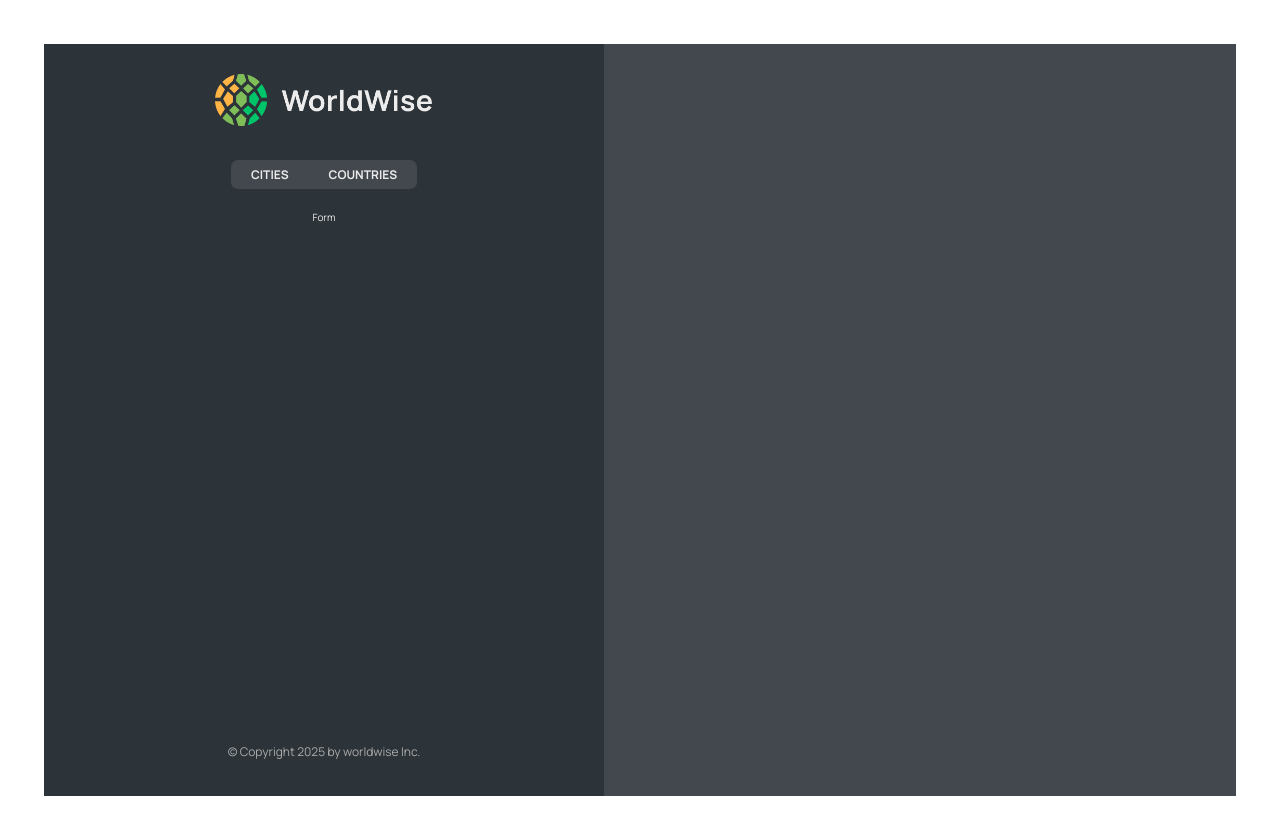
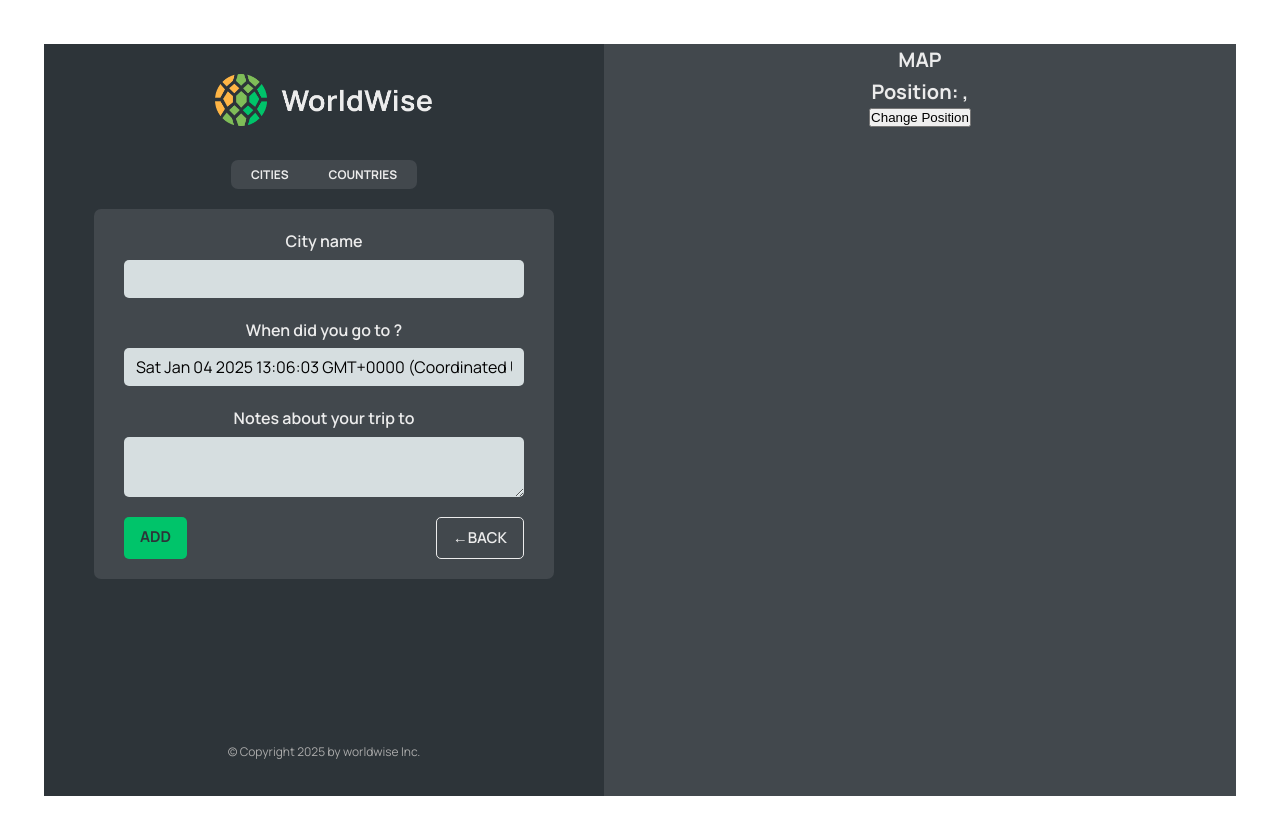
Before and after one commit to Alim1899/worldwise, a React (Vite) app: page /app/form in a window 1280 px wide. Shown: the top 834 px of the page. Built offline with nearby package versions, Linux system fonts and the light colour scheme; data requests are answered from the project's data file.

Commit message:
Completed navigation

```diff
--- a/src/components/Button/Button.jsx
+++ b/src/components/Button/Button.jsx
@@ -0,0 +1,8 @@
+import classes from "./Button.module.css";
+export default function Button({ children, onClick, type }) {
+  return (
+    <div onClick={onClick} type={type} className={`${classes.btn} ${classes[type]}`}>
+      {children}
+    </div>
+  );
+}
--- a/src/components/City/City.jsx
+++ b/src/components/City/City.jsx
@@ -1,3 +1,4 @@
+import { useParams, useSearchParams } from "react-router-dom";
 import styles from "./City.module.css";
 
 const formatDate = (date) =>
@@ -9,6 +10,10 @@
   }).format(new Date(date));
 
 function City() {
+  const [searchParams, setSearchParams] = useSearchParams();
+  const lat = searchParams.get("lat");
+  const lng = searchParams.get("lng");
+  const { id } = useParams();
   // TEMP DATA
   const currentCity = {
     cityName: "Lisbon",
@@ -20,42 +25,50 @@
   const { cityName, emoji, date, notes } = currentCity;
 
   return (
-    <div className={styles.city}>
-      <div className={styles.row}>
-        <h6>City name</h6>
-        <h3>
-          <span>{emoji}</span> {cityName}
-        </h3>
-      </div>
+    <>
+      <h1>city {id}</h1>
+      <p>
+        Position:{lat},{lng}
+      </p>
+    </>
+  );
+  // return (
+  //   <div className={styles.city}>
+  //     <div className={styles.row}>
+  //       <h6>City name</h6>
+  //       <h3>
+  //         <span>{emoji}</span> {cityName}
+  //       </h3>
+  //     </div>
 
-      <div className={styles.row}>
-        <h6>You went to {cityName} on</h6>
-        <p>{formatDate(date || null)}</p>
-      </div>
+  //     <div className={styles.row}>
+  //       <h6>You went to {cityName} on</h6>
+  //       <p>{formatDate(date || null)}</p>
+  //     </div>
 
-      {notes && (
-        <div className={styles.row}>
-          <h6>Your notes</h6>
-          <p>{notes}</p>
-        </div>
-      )}
+  //     {notes && (
+  //       <div className={styles.row}>
+  //         <h6>Your notes</h6>
+  //         <p>{notes}</p>
+  //       </div>
+  //     )}
 
-      <div className={styles.row}>
-        <h6>Learn more</h6>
-        <a
-          href={`https://en.wikipedia.org/wiki/${cityName}`}
-          target="_blank"
-          rel="noreferrer"
-        >
-          Check out {cityName} on Wikipedia &rarr;
-        </a>
-      </div>
+  //     <div className={styles.row}>
+  //       <h6>Learn more</h6>
+  //       <a
+  //         href={`https://en.wikipedia.org/wiki/${cityName}`}
+  //         target="_blank"
+  //         rel="noreferrer"
+  //       >
+  //         Check out {cityName} on Wikipedia &rarr;
+  //       </a>
+  //     </div>
 
-      <div>
-        <ButtonBack />
-      </div>
-    </div>
-  );
+  //     <div>
+  //       {/* <ButtonBack /> */}
+  //     </div>
+  //   </div>
+  // );
 }
 
 export default City;
--- a/src/components/City/CityItem.jsx
+++ b/src/components/City/CityItem.jsx
@@ -1,3 +1,4 @@
+import { Link } from "react-router-dom";
 import classes from "./CityItem.module.css";
 const formatDate = (date) =>
   new Intl.DateTimeFormat("en", {
@@ -7,13 +8,18 @@
   }).format(new Date(date));
 
 export default function CityItem({ city }) {
-  const { cityName, emoji, date } = city;
+  const { cityName, emoji, date, id, position } = city;
   return (
-    <li className={classes.cityItem}>
+    <li>
+      <Link
+        className={classes.cityItem}
+        to={`${id}?lat=${position.lat}&lng=${position.lng}`}
+      >
         <span className={classes.emoji}>{emoji}</span>
         <h3 className={classes.name}>{cityName}</h3>
         <time className={classes.date}>{formatDate(date)}</time>
         <button className={classes.deleteBtn}>&times;</button>
+      </Link>
     </li>
   );
 }
--- a/src/components/Form/Form.jsx
+++ b/src/components/Form/Form.jsx
@@ -1,8 +1,9 @@
 // "https://api.bigdatacloud.net/data/reverse-geocode-client?latitude=0&longitude=0"
 
 import { useState } from "react";
-
+import Button from "../Button/Button";
 import styles from "./Form.module.css";
+import { useNavigate } from "react-router-dom";
 
 export function convertToEmoji(countryCode) {
   const codePoints = countryCode
@@ -17,7 +18,7 @@
   const [country, setCountry] = useState("");
   const [date, setDate] = useState(new Date());
   const [notes, setNotes] = useState("");
-
+  const navigate = useNavigate();
   return (
     <form className={styles.form}>
       <div className={styles.row}>
@@ -49,8 +50,16 @@
       </div>
 
       <div className={styles.buttons}>
-        <button>Add</button>
-        <button>&larr; Back</button>
+        <Button type="primary">Add</Button>
+        <Button
+          type="back"
+          onClick={(e) => {
+            e.preventDefault();
+            navigate(-1);
+          }}
+        >
+          &larr;Back
+        </Button>
       </div>
     </form>
   );
--- a/src/components/Map/Map.jsx
+++ b/src/components/Map/Map.jsx
@@ -1,8 +1,24 @@
-import styles from './Map.module.css'
+import { useNavigate, useSearchParams } from "react-router-dom";
+import styles from "./Map.module.css";
 export default function Map() {
+  const navigate = useNavigate();
+  const [searchParams, setSearchParams] = useSearchParams();
+  const lat = searchParams.get("lat");
+  const lng = searchParams.get("lng");
+
   return (
-    <div className={styles.mapContainer}>
-
+    <div className={styles.mapContainer} onClick={()=>{navigate('form')}}>
+      <h1>MAP</h1>
+      <h1>
+        Position: {lat}, {lng}{" "}
+      </h1>
+      <button
+        onClick={() => {
+          setSearchParams({ lat: 23, lng: 50 });
+        }}
+      >
+        Change Position
+      </button>
     </div>
-  )
+  );
 }
--- a/src/pages/Layout/Layout.jsx
+++ b/src/pages/Layout/Layout.jsx
@@ -1,11 +1,13 @@
 import { useEffect, useState } from "react";
-import { BrowserRouter, Routes, Route } from "react-router-dom";
+import { BrowserRouter, Routes, Route,Navigate } from "react-router-dom";
 import Product from "../Pricing/Product";
 import Homepage from "../Home/Homepage";
 import Pricing from "../Pricing/Pricing";
 import PageNotFound from "../Pricing/PageNotFound";
 import AppLayout from "./AppLayout";
 import Login from "../Login/Login";
+import Form from "../../components/Form/Form";
+import City from "../../components/City/City";
 import CountryList from "../../components/Country/CountryList";
 import CityList from "../../components/City/CityList";
 const BASE_URL = "http://localhost:8000";
@@ -42,18 +44,19 @@
         <Route path="app" element={<AppLayout />}>
           <Route
             index
-            element={<CityList cities={cities} isLoading={isLoading} />}
+            element={<Navigate replace to='cities'/>}
           />
           <Route
             path="cities"
             element={<CityList cities={cities} isLoading={isLoading} />}
           />
+          <Route path="cities/:id" element={<City />} />
 
           <Route
             path="countries"
             element={<CountryList cities={cities} isLoading={isLoading} />}
           />
-          <Route path="form" element={<p>Form</p>} />
+          <Route path="form" element={<Form />} />
         </Route>
         <Route path="*" element={<PageNotFound />} />
       </Routes>
```
Lines whose indentation alone changed are shown as unchanged.
